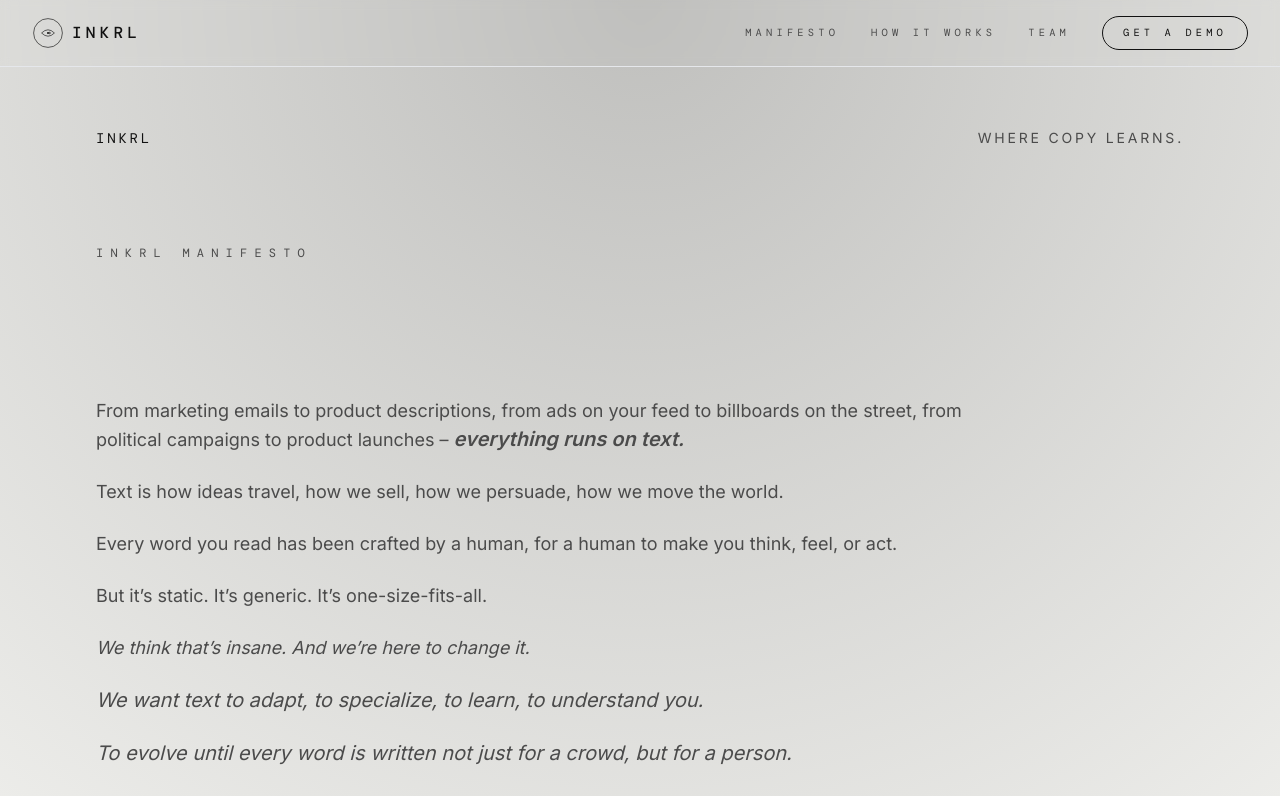
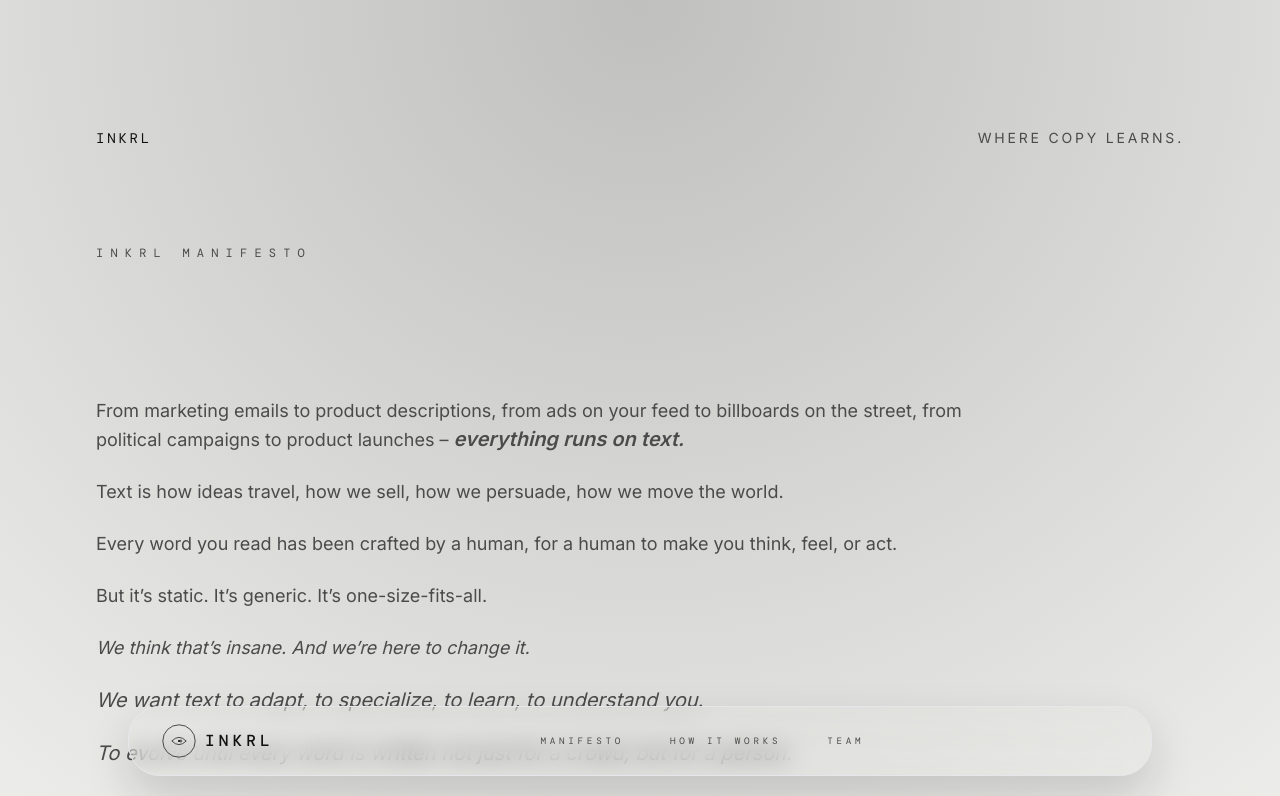
Before and after one commit to WaverAndrew/InkRL-Website, a Next.js app: page / in a window 1280 px wide. Shown: the top 796 px of the page. Built offline with nearby package versions, Linux system fonts and the light colour scheme.

Commit message:
new navbar

```diff
--- a/components/Header.tsx
+++ b/components/Header.tsx
@@ -1,6 +1,5 @@
 "use client";
 
-import { useEffect, useState } from "react";
 import Link from "next/link";
 import InkLogo from "./InkLogo";
 
@@ -11,76 +10,29 @@
 ];
 
 export default function Header() {
-  const [isMobileMenuOpen, setIsMobileMenuOpen] = useState(false);
-
-  useEffect(() => {
-    document.body.style.overflow = isMobileMenuOpen ? "hidden" : "";
-  }, [isMobileMenuOpen]);
-
   return (
-    <header className="fixed inset-x-0 top-0 z-50 border-b border-ink/10 bg-paper/80 font-mono uppercase tracking-[0.35em] text-xs text-ink backdrop-blur-sm">
-      <nav className="container mx-auto flex items-center justify-between px-4 py-4 sm:px-6 lg:px-8">
-        <Link href="/" className="flex items-center gap-2">
-          <InkLogo className="h-8 w-8" />
+    <header className="pointer-events-none fixed inset-x-0 bottom-0 z-50 flex justify-center pb-6">
+      <nav className="pointer-events-auto flex w-[min(92%,64rem)] flex-wrap items-center justify-between gap-3 rounded-[2rem] border border-ink/15 bg-paper/95 px-5 py-3 font-mono uppercase tracking-[0.35em] text-[0.6rem] text-ink shadow-[0_20px_45px_rgba(17,17,17,0.15)] backdrop-blur-md sm:px-8 sm:py-4">
+        <Link
+          href="/"
+          className="flex items-center gap-2 text-[0.65rem] tracking-[0.4em]"
+        >
+          <InkLogo className="h-9 w-9" />
           <span className="text-base font-medium">inkRL</span>
         </Link>
 
-        <div className="hidden items-center gap-8 md:flex">
+        <div className="flex flex-1 flex-wrap items-center justify-center gap-3 text-muted-gray">
           {navItems.map((item) => (
             <Link
               key={item.label}
               href={item.href}
-              className="text-[0.65rem] text-muted-gray transition-colors hover:text-ink"
+              className="rounded-full border border-transparent px-4 py-1 text-[0.58rem] tracking-[0.4em] transition-colors hover:border-ink/40 hover:text-ink"
             >
               {item.label}
             </Link>
           ))}
-          <Link
-            href="#demo-section"
-            className="rounded-full border border-ink px-5 py-2 text-[0.65rem] tracking-[0.4em] text-ink transition-colors hover:bg-ink hover:text-paper"
-          >
-            Get a demo
-          </Link>
         </div>
-
-        <button
-          type="button"
-          className="relative z-50 flex h-10 w-10 items-center justify-center rounded-full border border-ink/40 text-[0.6rem] tracking-[0.4em] text-ink md:hidden"
-          onClick={() => setIsMobileMenuOpen((prev) => !prev)}
-          aria-expanded={isMobileMenuOpen}
-          aria-label="Toggle navigation"
-        >
-          {isMobileMenuOpen ? "CLOSE" : "MENU"}
-        </button>
       </nav>
-
-      <div
-        className={`md:hidden ${
-          isMobileMenuOpen
-            ? "pointer-events-auto opacity-100"
-            : "pointer-events-none opacity-0"
-        } fixed inset-0 z-40 bg-paper transition-opacity duration-300`}
-      >
-        <div className="flex min-h-screen flex-col items-center justify-center gap-10 text-center text-sm tracking-[0.4em]">
-          {navItems.map((item) => (
-            <Link
-              key={item.label + "-mobile"}
-              href={item.href}
-              onClick={() => setIsMobileMenuOpen(false)}
-              className="text-muted-gray transition-colors hover:text-ink"
-            >
-              {item.label}
-            </Link>
-          ))}
-          <Link
-            href="#demo-section"
-            onClick={() => setIsMobileMenuOpen(false)}
-            className="rounded-full border border-ink px-6 py-3 text-muted-gray transition-colors hover:bg-ink hover:text-paper"
-          >
-            Get a demo
-          </Link>
-        </div>
-      </div>
     </header>
   );
 }
```
